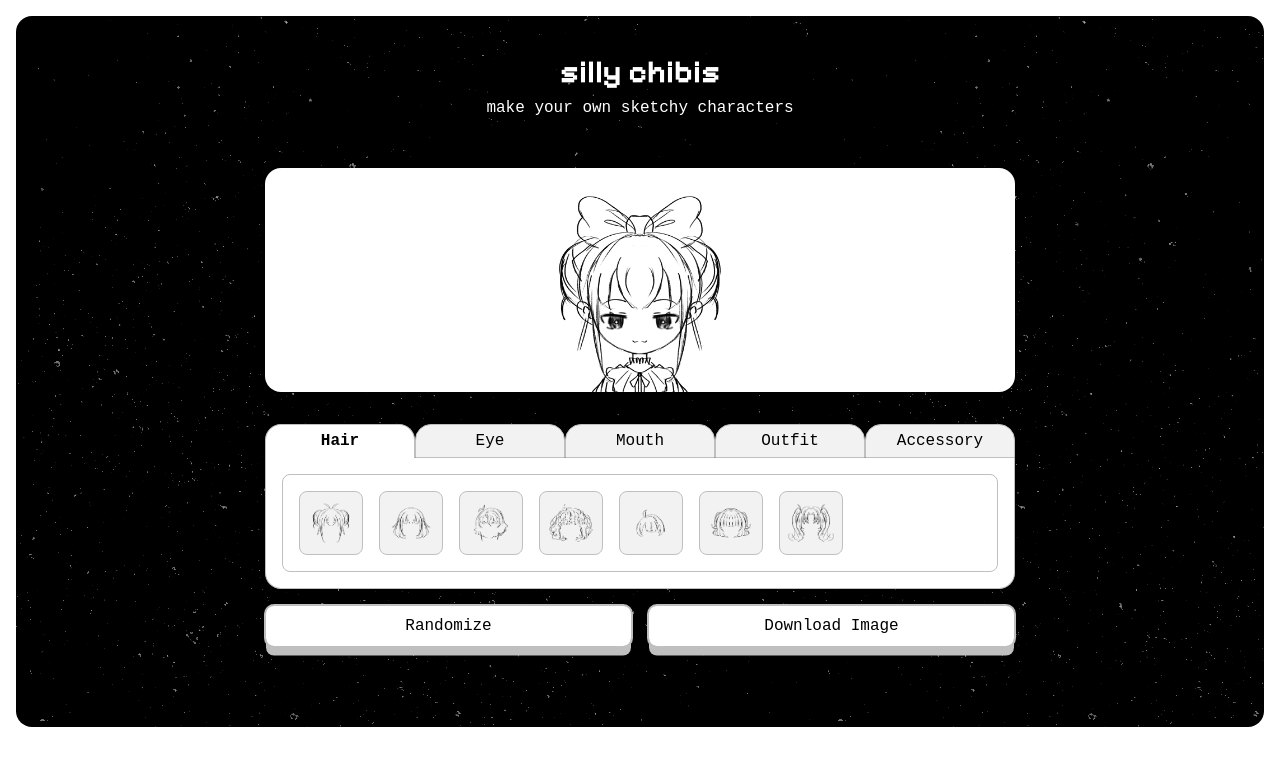
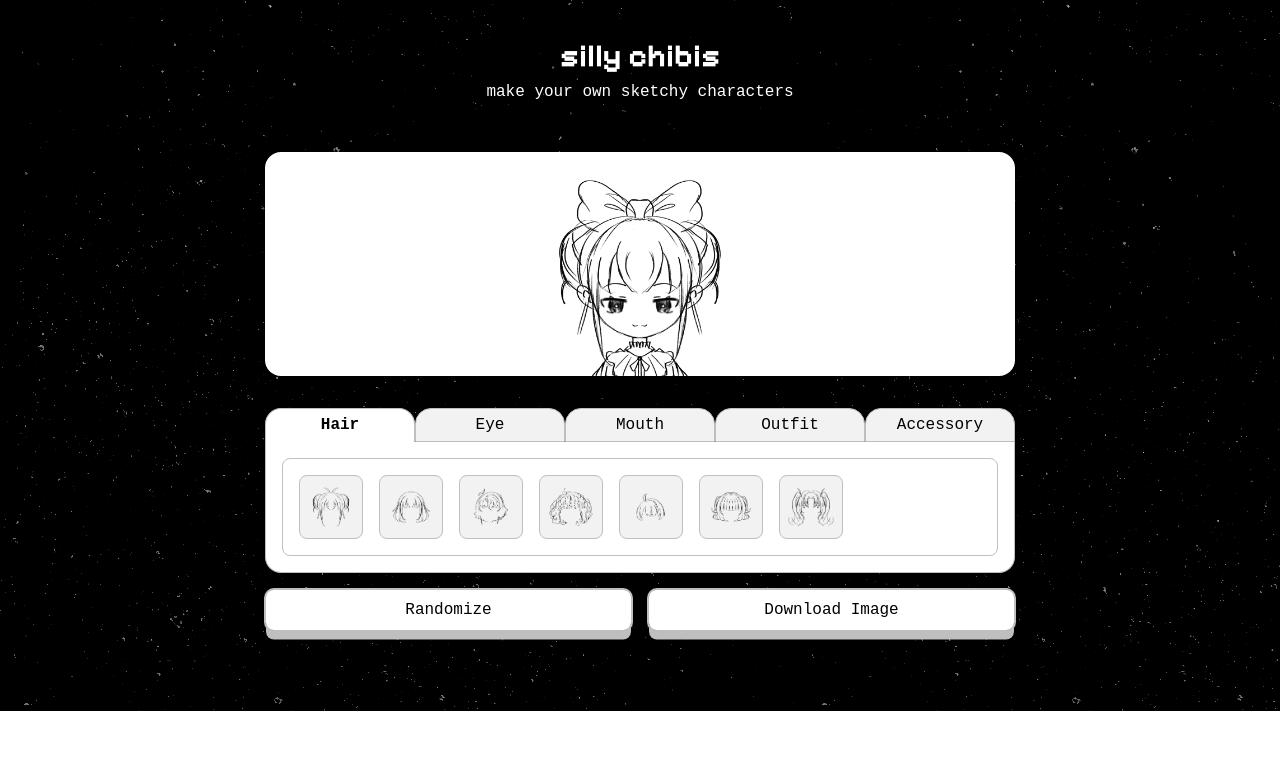
Before and after one commit to cryptofox17/silly-chibis, a React (Vite) app: page / in a window 1280 px wide. Shown: the top 766 px of the page. Built offline with nearby package versions, Linux system fonts and the light colour scheme.

Commit message:
CSS Updates (cursor pointer, removed padding)

```diff
--- a/src/index.css
+++ b/src/index.css
@@ -53,7 +53,7 @@
  }
 
 body {
-	padding: 1em;
+	/* padding: 1em; */
 	font-family: "JetBrains Mono", monospace;
 	text-align: center;
 }
@@ -65,7 +65,7 @@ body {
   background: #000000;
   background-image: url(stardust.png);
   color: #FFFFFF;
-  border-radius: 1em;
+  /* border-radius: 1em; */
   display: flex;
   flex-direction: column;
   align-items: center;
@@ -241,6 +241,7 @@ h1 {
         position: relative;
         border: none;
         transition: 0.2s;
+		cursor: pointer;
       }
 
       .primary-btn::before {
```
